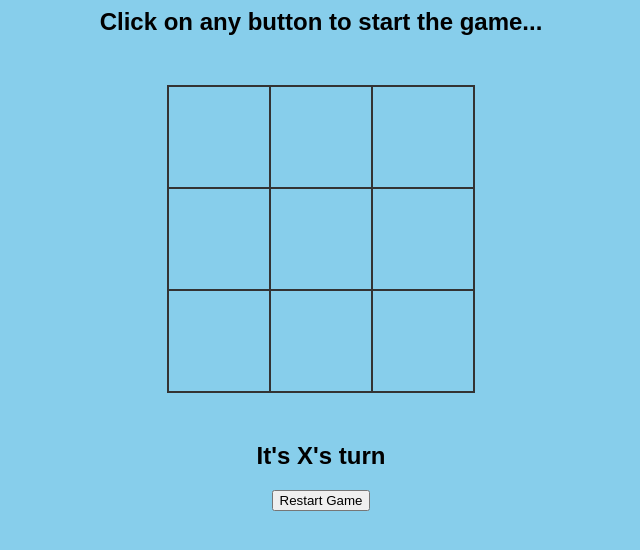
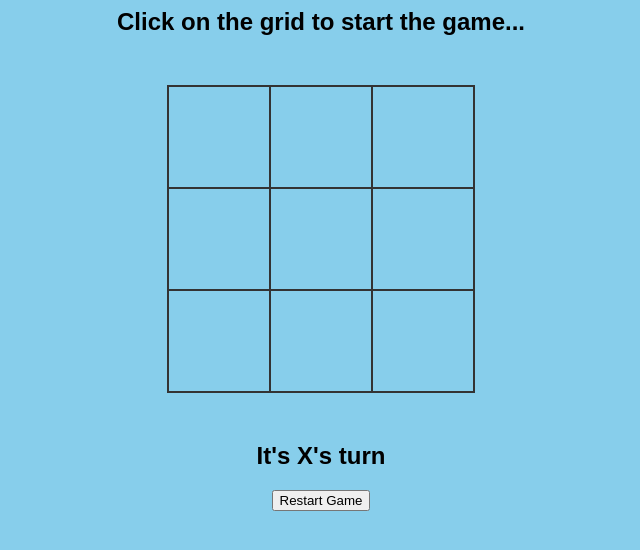
Before and after one commit to zubaer54/Tic-Tac-Toe, a plain HTML site: page index.html in a window 1280 px wide. Shown: the whole page, without its empty margins (319-959 px from the left). Drawn offline with Linux system fonts and the light colour scheme.

Commit message:
Update index.html

```diff
--- a/index.html
+++ b/index.html
@@ -10,7 +10,7 @@
   </head>
   <body>
     <section>
-      <h1 class="game--title">Click on any button to start the game...</h1>
+      <h1 class="game--title">Click on the grid to start the game...</h1>
       <div class="game--container">
           <div data-cell-index="0" class="cell"></div>
           <div data-cell-index="1" class="cell"></div>
```
